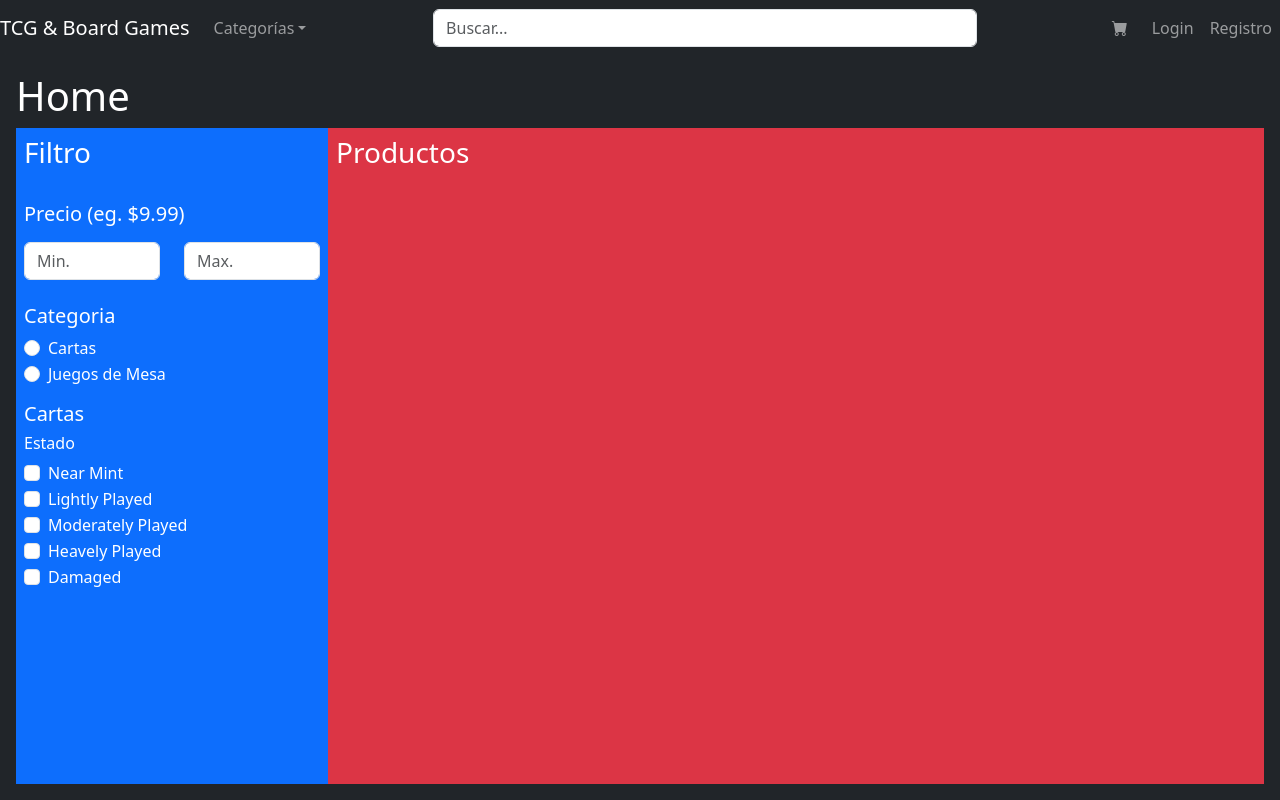
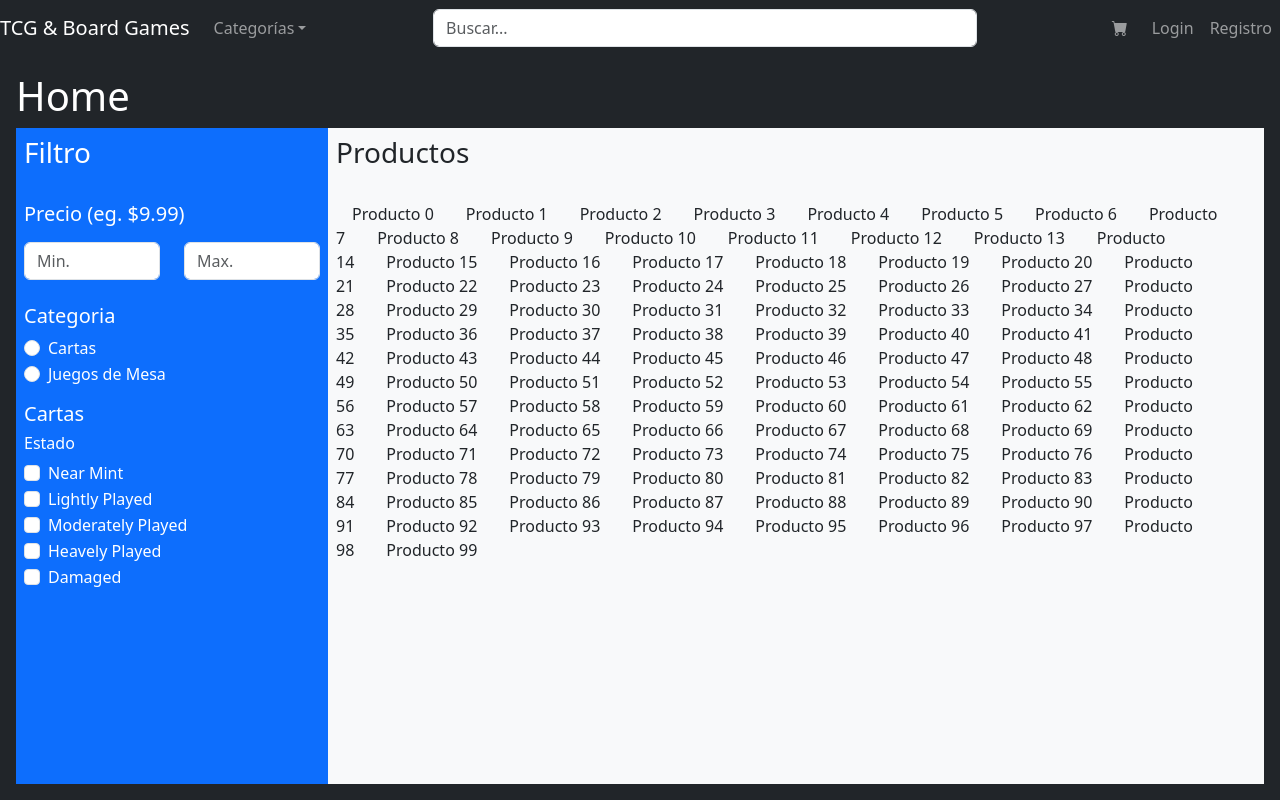
Before and after one commit to Cristobal-Quezada-N/DBD-DEBEDE_01-2025, a React (Vite) app in the folder frontend/: page / in a window 1280 px wide. Built offline with nearby package versions, Linux system fonts and the light colour scheme.

Commit message:
feat(ProducView): Agregar vista de Productos
Agregar vista de Productos `ProductsView` en el `ProductBrowser`.

```diff
--- a/frontend/src/components/ProductBrowser.jsx
+++ b/frontend/src/components/ProductBrowser.jsx
@@ -2,6 +2,7 @@ import React from 'react'
 import { Form, Row, Col } from 'react-bootstrap'
 
 import Filter from './Filter'
+import ProductsView from './ProductsView'
 
 function ProductBrowser() {
     return (
@@ -9,8 +10,12 @@ function ProductBrowser() {
             <div className='bg-primary p-2 w-25'>
                 <Filter/>
             </div>
-            <div className='bg-danger p-2 w-75'>
-                <h3>Productos</h3>
+            <div className='bg-light p-2 w-75 d-flex flex-column flex-grow-1 min-h-0'>
+                <h3 className='text-dark'>Productos</h3>
+                <br/>
+                <div className='flex-grow-1 min-h-0 overflow-auto'>
+                    <ProductsView/>
+                </div>
             </div>
         </div>
     )
--- /dev/null
+++ b/frontend/src/components/ProductsView.jsx
@@ -0,0 +1,16 @@
+import React from 'react'
+import { Card, Row, Col } from 'react-bootstrap'
+
+function ProductsView(){
+    return (
+        <div className='d-flex flex-column flex-grow-1 min-h-0'>
+            <div className='product-grid flex-grow-1 min-h-0'>
+                {Array(100).fill().map((_,i)=> (
+                    <span className='text-dark p-3' key={i}>Producto {i}</span>
+                ))}
+            </div>
+        </div>
+    )
+}
+
+export default ProductsView
```
